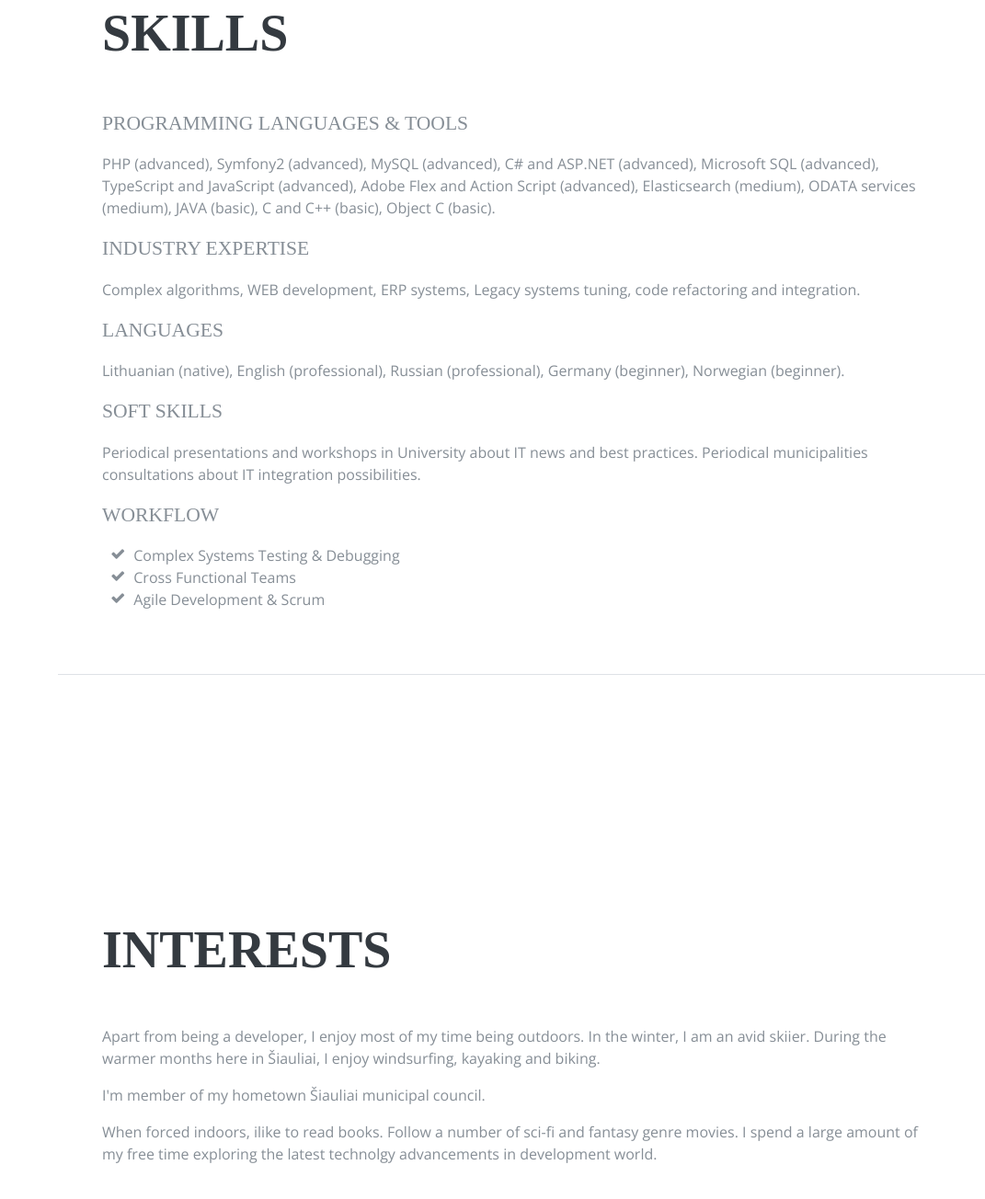
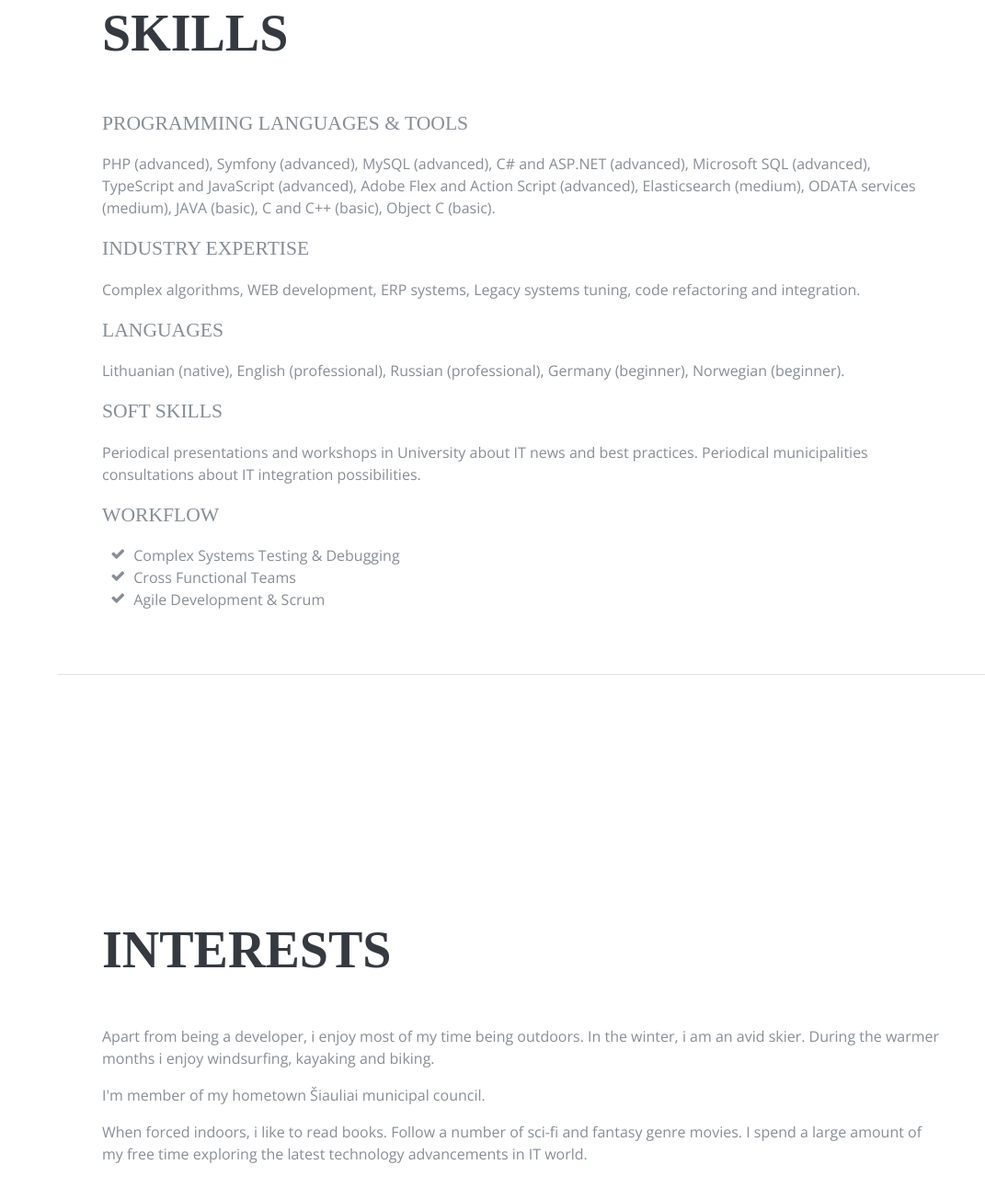
Before and after one commit to Eligijus1/Eligijus1.github.io, a plain HTML site: page index.html in a window 1280 px wide. Shown: the part 2693-3997 px from the top of the page at 92% size, without its empty margins (209-1280 px from the left). Drawn offline with nearby package versions, Linux system fonts and the light colour scheme; a web font is replaced by a local one.

Commit message:
Fixed some small mistakes.

```diff
--- a/index.html
+++ b/index.html
@@ -212,7 +212,7 @@
 		  <div class="resume-content mr-auto">
 			<p>
 				PHP (advanced),
-				Symfony2 (advanced),
+				Symfony (advanced),
 				MySQL (advanced),
 				C# and ASP.NET (advanced),
 				Microsoft SQL (advanced),
@@ -267,15 +267,14 @@
         <div class="my-auto">
           <h2 class="mb-5">Interests</h2>
           <p>
-		    Apart from being a developer, I enjoy most of my time being outdoors.
-		    In the winter, I am an avid skiier. During the warmer months here in Šiauliai, I enjoy  windsurfing, kayaking and biking.
+		    Apart from being a developer, i enjoy most of my time being outdoors. In the winter, i am an avid skier. During the warmer months i enjoy windsurfing, kayaking and biking.
 		  </p>
           <p>
 		    I'm member of my hometown Šiauliai municipal council.
 		  </p>
-          <p class="mb-0">When forced indoors, ilike to read books.
-		  Follow a number of sci-fi and fantasy genre movies.
-		  I spend a large amount of my free time exploring the latest technolgy advancements in development world.</p>
+          <p class="mb-0">
+            When forced indoors, i like to read books. Follow a number of sci-fi and fantasy genre movies. I spend a large amount of my free time exploring the latest technology advancements in IT world.
+		  </p>
         </div>
       </section>
 
```
